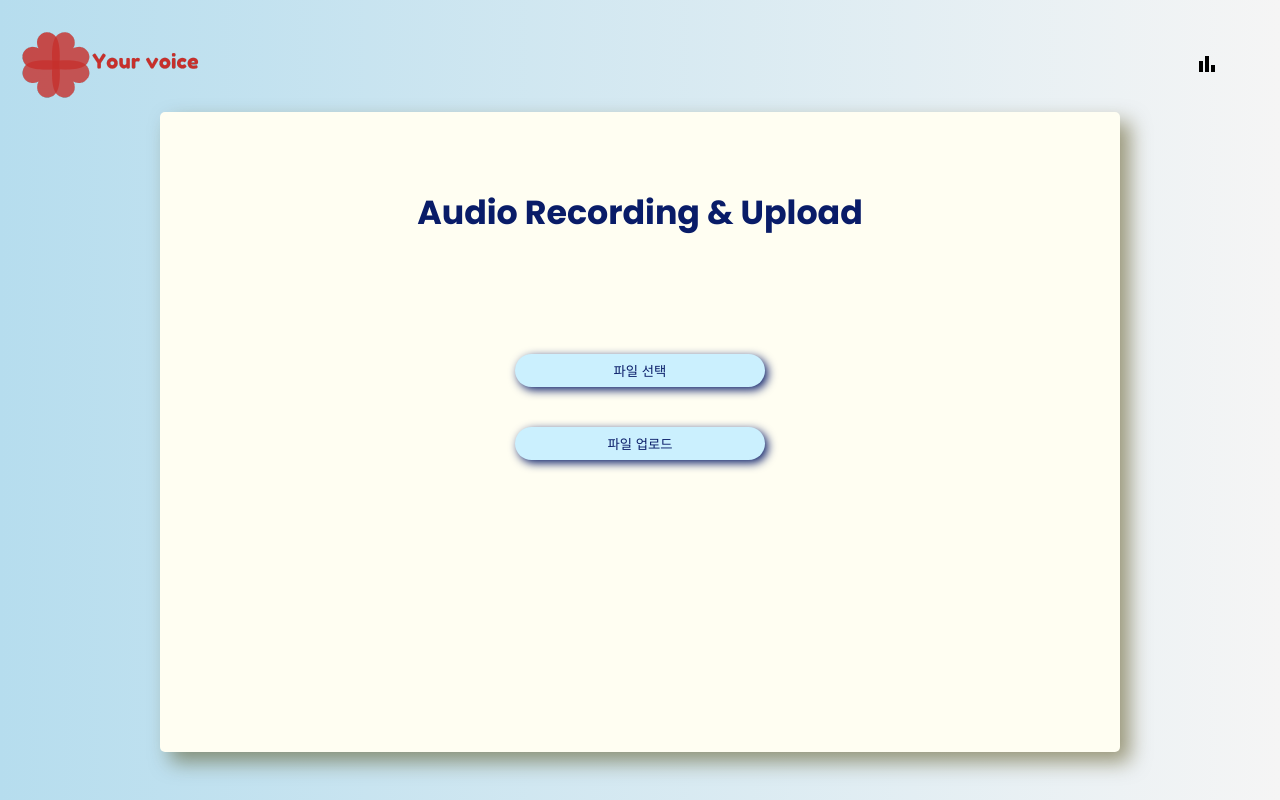
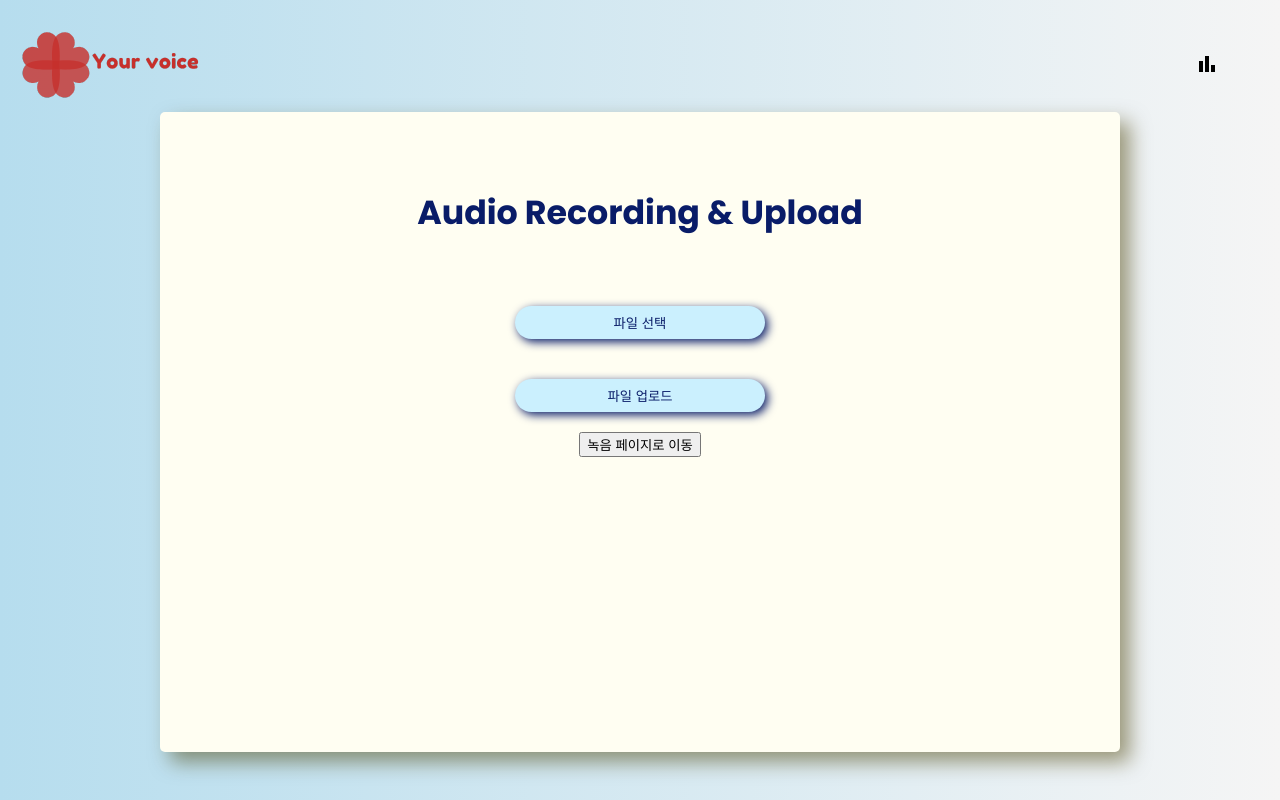
Before and after one commit to Soojong94/SilJeon, a React (Create React App) app in the folder your_voice/front/: page /coughUd in a window 1280 px wide. Built offline with nearby package versions, Linux system fonts and the light colour scheme.

Commit message:
녹페이지 이동 버튼 파일명 나타나게

```diff
--- a/your_voice/front/src/upload2/bothload.css
+++ b/your_voice/front/src/upload2/bothload.css
@@ -57,7 +57,7 @@
 }
 .input-container{
 
-    margin-top: 10%;
+    margin-top: 5%;
     display: flex;
 
     align-items: center;
--- a/your_voice/front/src/upload2/coughUd.jsx
+++ b/your_voice/front/src/upload2/coughUd.jsx
@@ -34,6 +34,9 @@ const CoughUd = () => {
                     <input type="file" onChange={handleFileChange} ref={inputBtn} className="file-input" />
                     {selectedFile && <p className='selectedfileName'>선택한 파일: {selectedFile.name}</p>}
                     <button className='inputbtn' onClick={navigateToLoadingPage} disabled={!selectedFile}>파일 업로드</button>
+                    <div>
+                        <button>녹음 페이지로 이동 </button>
+                    </div>
                 </div>
             </div>
         </div>
```
